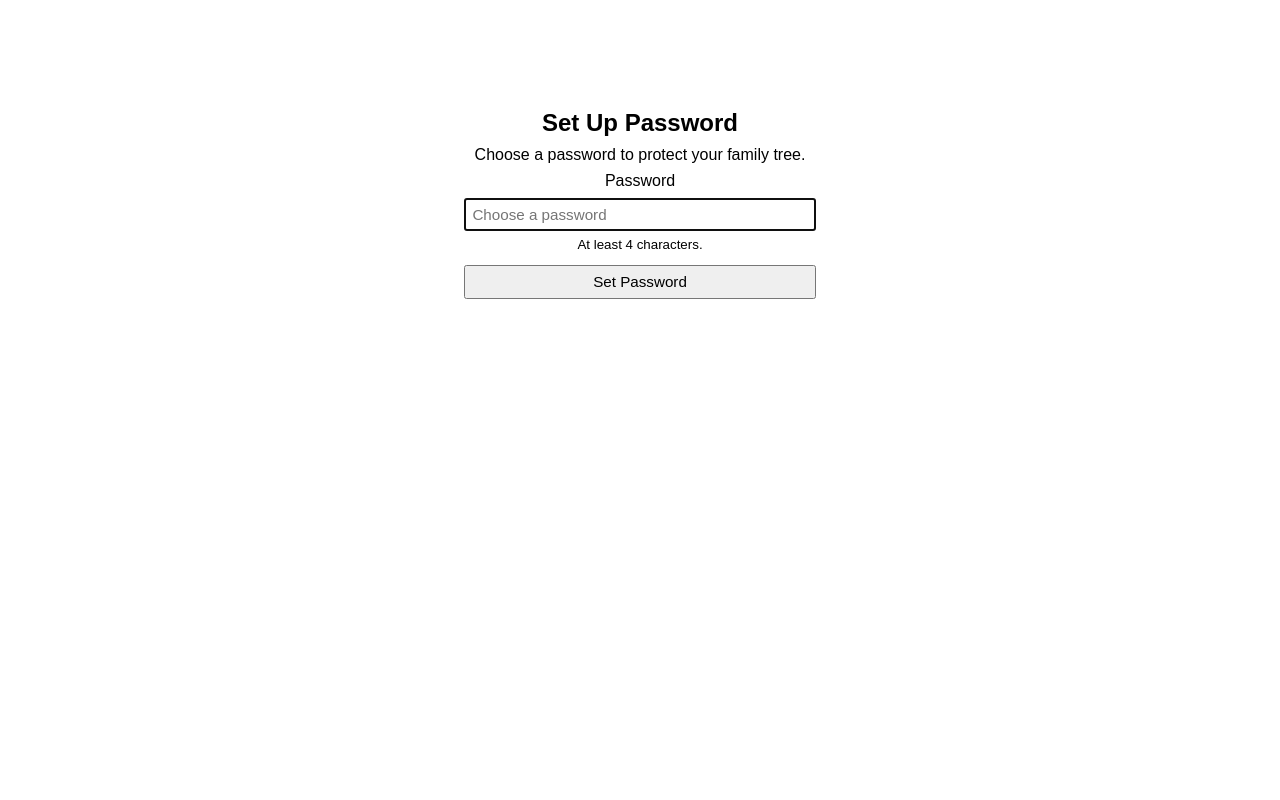
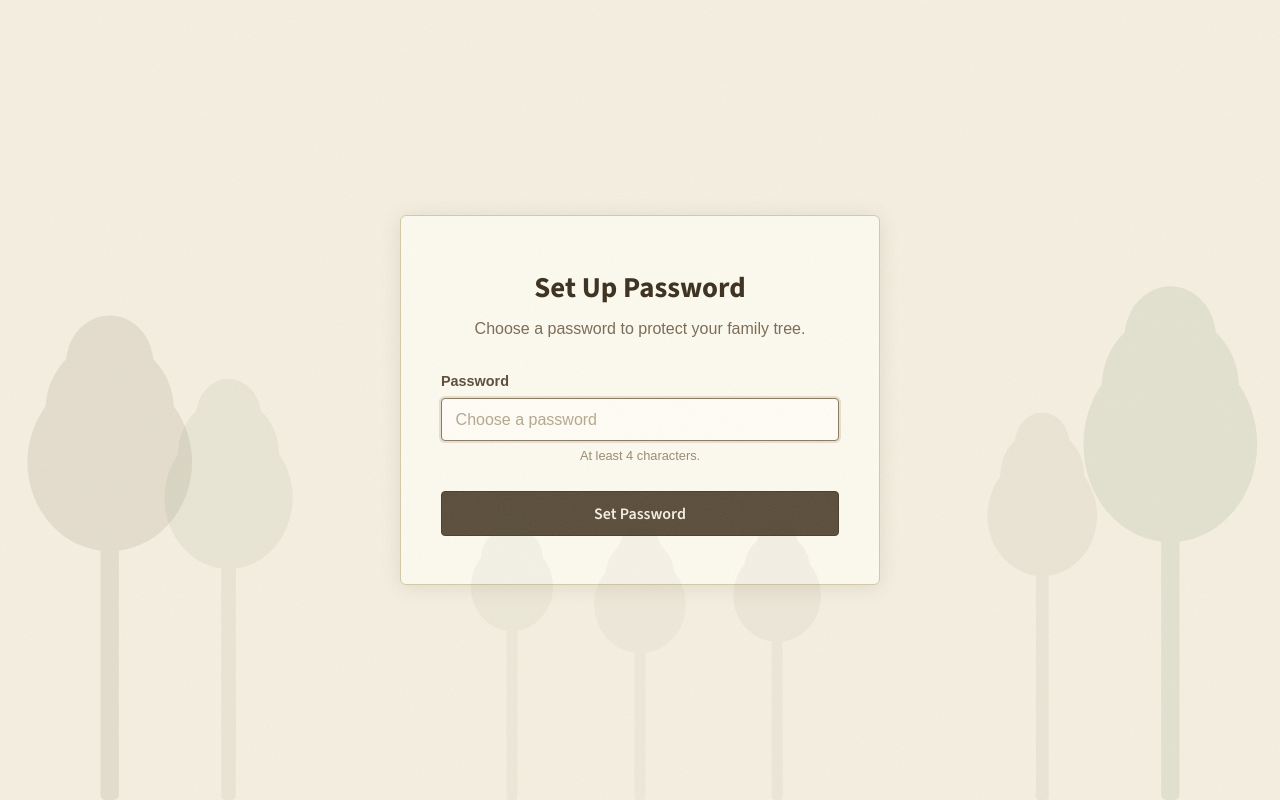
Before and after one commit to RNCDev/chowdhury-ancenstry, a Flask app: page /login in a window 1280 px wide. Run offline with Flask 3, Linux system fonts and the light colour scheme; data comes from the database, SQL or seed files in the repository.

Commit message:
modifying login page

```diff
--- a/static/style.css
+++ b/static/style.css
@@ -108,9 +108,148 @@ button, [type="submit"] {
 @media (max-width: 600px) { .form-grid-2, .form-grid-3 { grid-template-columns: 1fr; } }
 .form-grid label { display: flex; flex-direction: column; gap: 0.2rem; }
 
-/* Login — just centered */
-.login-card { max-width: 400px; margin: 3rem auto; padding: 1.5rem; text-align: center; }
-.login-card button { width: 100%; margin-top: 0.5rem; }
+/* ── Login page ── */
+
+/* Vintage background with cartoonic trees */
+.page-login {
+    background-color: #f5f0e1;
+    min-height: 100vh;
+    position: relative;
+    overflow: hidden;
+}
+
+/* Hide nav on login page */
+.page-login nav.site-nav { display: none; }
+
+/* Login page overlays (trees + noise) applied via dedicated divs */
+.login-trees {
+    position: fixed;
+    inset: 0;
+    z-index: 0;
+    pointer-events: none;
+}
+
+.login-noise {
+    position: fixed;
+    inset: 0;
+    z-index: 1;
+    pointer-events: none;
+}
+
+/* Push content above overlays */
+.page-login main.container {
+    position: relative;
+    z-index: 2;
+    display: flex;
+    align-items: center;
+    justify-content: center;
+    min-height: 100vh;
+    padding: 2rem;
+}
+
+/* Login card — bigger, vintage feel */
+.login-card {
+    max-width: 480px;
+    width: 100%;
+    margin: 0 auto;
+    padding: 3rem 2.5rem;
+    text-align: center;
+    background: rgba(255, 252, 243, 0.85);
+    border: 1px solid #d4c9a8;
+    border-radius: 6px;
+    box-shadow: 0 2px 20px rgba(90, 62, 40, 0.12);
+}
+
+.login-card h2 {
+    font-family: 'Source Sans 3', serif;
+    font-size: 1.8rem;
+    font-weight: 700;
+    color: #3b2f1e;
+    margin-bottom: 0.4rem;
+}
+
+.login-card p {
+    color: #7a6b55;
+    font-size: 1rem;
+    margin-bottom: 1.75rem;
+}
+
+.login-card label {
+    text-align: left;
+    color: #5a4d3a;
+    font-weight: 600;
+    font-size: 0.9rem;
+    margin-bottom: 0.35rem;
+}
+
+.login-card input {
+    padding: 0.7rem 0.85rem;
+    border: 1px solid #c9bfa3;
+    border-radius: 4px;
+    background: #fffdf6;
+    color: #3b2f1e;
+    font-size: 1rem;
+}
+
+.login-card input:focus {
+    outline: none;
+    border-color: #8b7a5e;
+    box-shadow: 0 0 0 2px rgba(139, 122, 94, 0.2);
+}
+
+.login-card input::placeholder {
+    color: #b5a88e;
+}
+
+.login-card small {
+    display: block;
+    color: #9a8b72;
+    font-size: 0.8rem;
+    margin-top: 0.35rem;
+    margin-bottom: 0.5rem;
+}
+
+.login-card button {
+    width: 100%;
+    margin-top: 1rem;
+    padding: 0.7rem 1.5rem;
+    background: #5a4d3a;
+    color: #f5f0e1;
+    border: 1px solid #4a3f2e;
+    border-radius: 4px;
+    font-size: 1rem;
+    font-weight: 600;
+    font-family: 'Source Sans 3', sans-serif;
+    cursor: pointer;
+    transition: background 0.15s;
+}
+
+.login-card button:hover {
+    background: #4a3f2e;
+}
+
+/* Flash messages on login */
+.page-login .flash-error {
+    background: rgba(180, 60, 40, 0.1);
+    border-left: 3px solid #b43c28;
+    color: #8b2e1a;
+    padding: 0.6rem 0.9rem;
+    margin-bottom: 1rem;
+    border-radius: 4px;
+    font-size: 0.9rem;
+    text-align: left;
+}
+
+.page-login .flash-success {
+    background: rgba(74, 100, 65, 0.1);
+    border-left: 3px solid #4a6441;
+    color: #3b5232;
+    padding: 0.6rem 0.9rem;
+    margin-bottom: 1rem;
+    border-radius: 4px;
+    font-size: 0.9rem;
+    text-align: left;
+}
 
 /* Sort bar */
 .sort-bar { display: flex; align-items: center; gap: 0.5rem; margin-bottom: 0.5rem; }
--- a/templates/login.html
+++ b/templates/login.html
@@ -1,5 +1,71 @@
 {% extends "base.html" %} {% block title %}Login — Family Tree{% endblock %} {%
+block body_class %}page-login{% endblock %} {%
 block content %}
+
+<!-- Faded cartoon trees background -->
+<div class="login-trees">
+    <svg xmlns="http://www.w3.org/2000/svg" width="100%" height="100%" preserveAspectRatio="none" viewBox="0 0 1400 900">
+        <!-- Left tree cluster -->
+        <g opacity="0.10" fill="#5a3e28">
+            <ellipse cx="120" cy="520" rx="90" ry="100"/>
+            <ellipse cx="120" cy="460" rx="70" ry="76"/>
+            <ellipse cx="120" cy="410" rx="48" ry="55"/>
+            <rect x="110" y="610" width="20" height="290" rx="6"/>
+        </g>
+        <g opacity="0.07" fill="#4a6741">
+            <ellipse cx="250" cy="560" rx="70" ry="80"/>
+            <ellipse cx="250" cy="510" rx="55" ry="62"/>
+            <ellipse cx="250" cy="470" rx="36" ry="44"/>
+            <rect x="242" y="630" width="16" height="270" rx="5"/>
+        </g>
+
+        <!-- Right tree cluster -->
+        <g opacity="0.10" fill="#4a6741">
+            <ellipse cx="1280" cy="500" rx="95" ry="110"/>
+            <ellipse cx="1280" cy="435" rx="75" ry="82"/>
+            <ellipse cx="1280" cy="380" rx="50" ry="58"/>
+            <rect x="1270" y="600" width="20" height="300" rx="6"/>
+        </g>
+        <g opacity="0.06" fill="#5a3e28">
+            <ellipse cx="1140" cy="580" rx="60" ry="68"/>
+            <ellipse cx="1140" cy="535" rx="46" ry="52"/>
+            <ellipse cx="1140" cy="500" rx="30" ry="36"/>
+            <rect x="1133" y="640" width="14" height="260" rx="4"/>
+        </g>
+
+        <!-- Distant center trees -->
+        <g opacity="0.04" fill="#5a3e28">
+            <ellipse cx="700" cy="680" rx="50" ry="55"/>
+            <ellipse cx="700" cy="648" rx="38" ry="42"/>
+            <ellipse cx="700" cy="622" rx="24" ry="30"/>
+            <rect x="694" y="730" width="12" height="170" rx="4"/>
+        </g>
+        <g opacity="0.05" fill="#4a6741">
+            <ellipse cx="560" cy="660" rx="45" ry="50"/>
+            <ellipse cx="560" cy="630" rx="34" ry="38"/>
+            <ellipse cx="560" cy="605" rx="22" ry="26"/>
+            <rect x="554" y="705" width="12" height="195" rx="4"/>
+        </g>
+        <g opacity="0.05" fill="#5a3e28">
+            <ellipse cx="850" cy="670" rx="48" ry="52"/>
+            <ellipse cx="850" cy="640" rx="36" ry="40"/>
+            <ellipse cx="850" cy="615" rx="23" ry="28"/>
+            <rect x="844" y="716" width="12" height="184" rx="4"/>
+        </g>
+    </svg>
+</div>
+
+<!-- Film grain / noise overlay -->
+<div class="login-noise">
+    <svg xmlns="http://www.w3.org/2000/svg" width="100%" height="100%">
+        <filter id="grain">
+            <feTurbulence type="fractalNoise" baseFrequency="0.75" numOctaves="4" stitchTiles="stitch"/>
+            <feColorMatrix type="saturate" values="0"/>
+        </filter>
+        <rect width="100%" height="100%" filter="url(#grain)" opacity="0.08"/>
+    </svg>
+</div>
+
 <div class="login-card">
     <h2>{% if setup %}Set Up Password{% else %}Welcome Back{% endif %}</h2>
     {% if setup %}
```
